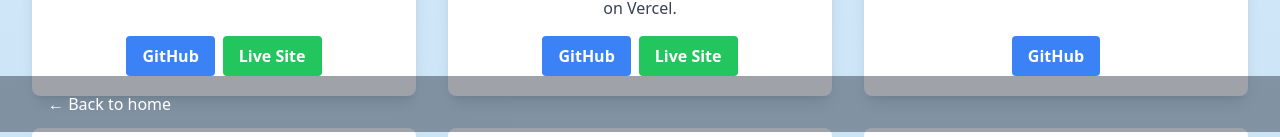
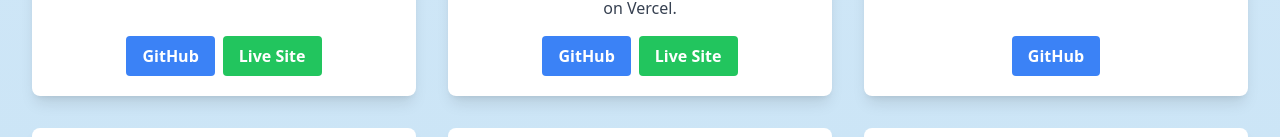
Before and after one commit to jonathankerth/my-portfolio, a Next.js app: page /Projects in a window 1280 px wide. Shown: the part 668-805 px from the top of the page. Built offline with nearby package versions, Linux system fonts and the light colour scheme.

Commit message:
remove footer

```diff
--- a/src/pages/About.jsx
+++ b/src/pages/About.jsx
@@ -2,7 +2,6 @@ import Head from 'next/head'
 import React from 'react'
 import { useEffect } from 'react'
 import Navbar from '../components/Navbar'
-import Footer from '../components/Footer'
 import { useTheme } from 'next-themes'
 import TechStack from '../components/TechStack'
 import ImageCarousel from '../components/ImageCarousel'
@@ -115,7 +114,6 @@ export default function About() {
       <div className="w-full max-w-4xl mx-auto mb-16">
         <ImageCarousel />
       </div>
-      <Footer />
     </div>
   )
 }
--- a/src/pages/Cats.jsx
+++ b/src/pages/Cats.jsx
@@ -2,7 +2,6 @@ import Head from 'next/head'
 import { useState, useEffect } from 'react'
 import Image from 'next/image'
 import Navbar from '../components/Navbar'
-import Footer from '../components/Footer'
 import { useTheme } from 'next-themes'
 
 export default function Cats() {
@@ -180,7 +179,6 @@ export default function Cats() {
           ))}
         </div>
       </main>
-      <Footer />
     </div>
   )
 }
--- a/src/pages/Projects.jsx
+++ b/src/pages/Projects.jsx
@@ -3,7 +3,6 @@ import { useState } from 'react'
 import Image from 'next/image'
 import ProjectModal from '../components/ProjectModal.js'
 import Navbar from '../components/Navbar'
-import Footer from '../components/Footer'
 import { useTheme } from 'next-themes'
 
 const projects = [
@@ -268,8 +267,6 @@ export default function Projects() {
           ))}
         </div>
       </main>
-
-      <Footer />
       {isModalOpen && (
         <ProjectModal project={currentProject} closeModal={closeModal} />
       )}
--- a/src/pages/Resume.jsx
+++ b/src/pages/Resume.jsx
@@ -2,7 +2,6 @@ import Head from 'next/head'
 import { useTheme } from 'next-themes'
 import { useEffect } from 'react'
 import Navbar from '../components/Navbar'
-import Footer from '../components/Footer'
 
 export default function Resume() {
   const { theme } = useTheme()
@@ -34,7 +33,6 @@ export default function Resume() {
           ></iframe>
         </div>
       </main>
-      <Footer />
     </div>
   )
 }
```
